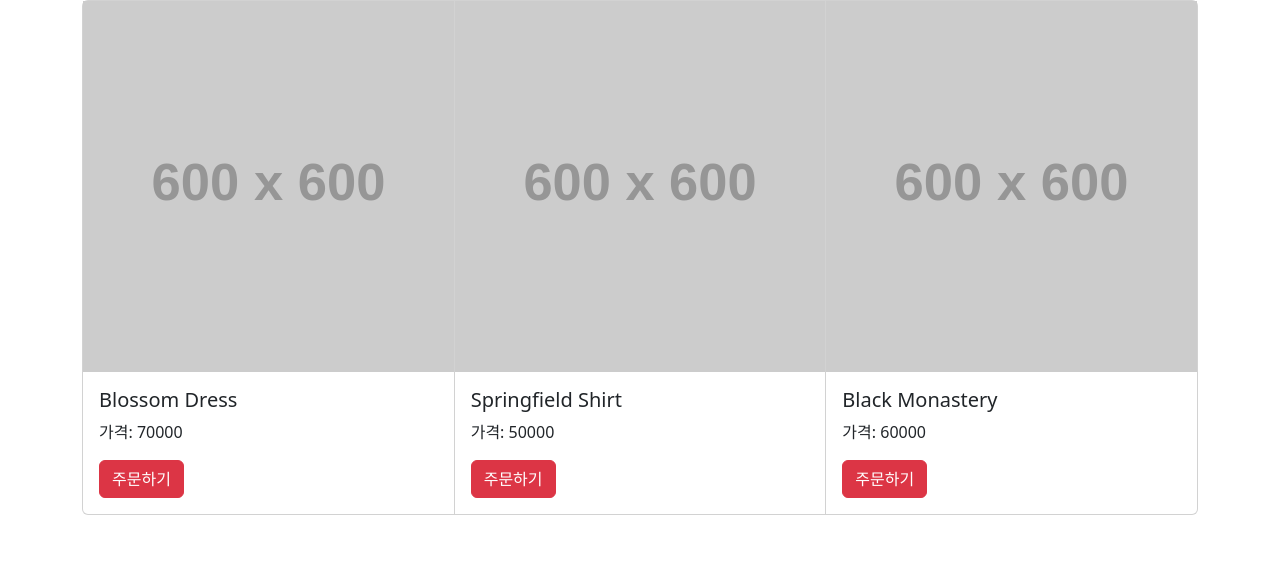
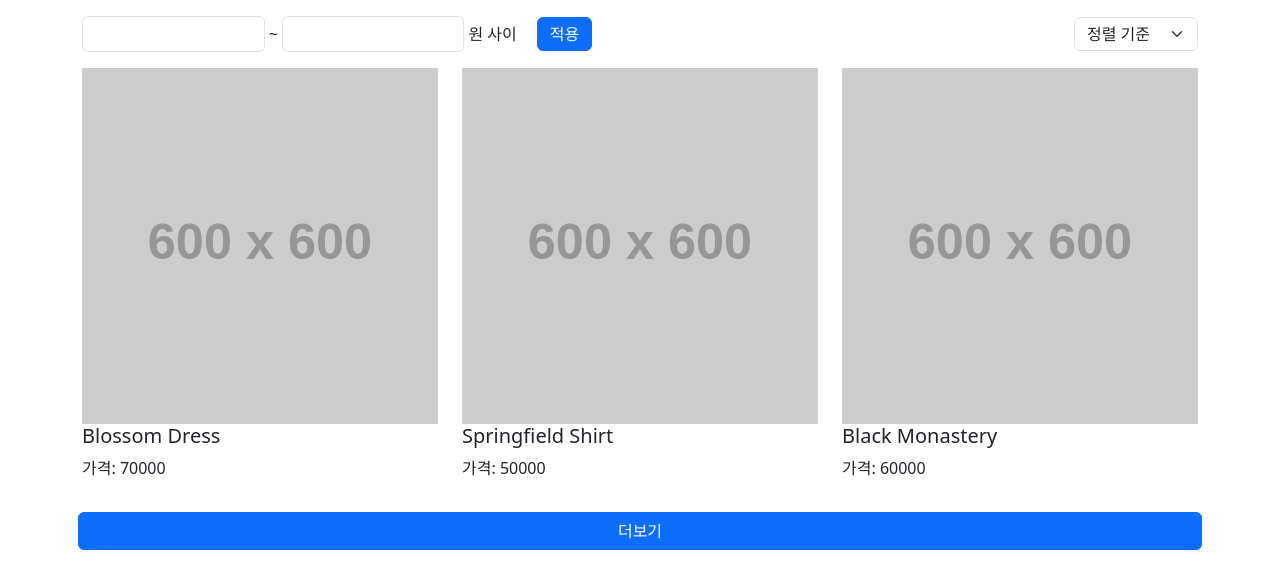
Before and after one commit to brighteast99/Basic-JavaScript, a plain HTML site: page practice/list.html in a window 1280 px wide. Drawn offline with nearby package versions, Linux system fonts and the light colour scheme; placeholder pictures from the web are drawn by us.

Commit message:
연습-ajax, array 조작

```diff
--- a/practice/list.html
+++ b/practice/list.html
@@ -20,30 +20,40 @@
     ></script>
   </head>
   <body>
-    <div class="card-group container">
-      <div class="card">
-        <img src="https://via.placeholder.com/600" />
-        <div class="card-body">
+    <div class="container">
+      <div class="row my-3 align-items-center gx-1">
+        <div class="col-2">
+          <input id="price-min" class="form-control h-25" />
+        </div>
+        <div class="col-auto">~</div>
+        <div class="col-2">
+          <input id="price-max" class="form-control h-25" />
+        </div>
+        <div class="col-auto">원 사이</div>
+        <div class="col-auto ms-3">
+          <button id="price-filter" class="btn btn-primary py-1">적용</button>
+        </div>
+        <div class="col"></div>
+
+        <div class="col-auto">
+          <select id="sortby" class="form-select py-1">
+            <option>정렬 기준</option>
+            <option value="name">사전순</option>
+            <option value="name-reverse">사전 역순</option>
+            <option value="price">가격낮은순</option>
+            <option value="price-reverse">가격높은순</option>
+          </select>
+        </div>
+      </div>
+      <div id="list" class="row my-3">
+        <div id="card-template" class="col-sm-4" style="display: none">
+          <img src="https://via.placeholder.com/600" class="w-100" />
           <h5>Card title</h5>
           <p>가격 : 70000</p>
-          <button class="btn btn-danger">주문하기</button>
         </div>
       </div>
-      <div class="card">
-        <img src="https://via.placeholder.com/600" />
-        <div class="card-body">
-          <h5>Card title</h5>
-          <p>가격 : 70000</p>
-          <button class="btn btn-danger">주문하기</button>
-        </div>
-      </div>
-      <div class="card">
-        <img src="https://via.placeholder.com/600" />
-        <div class="card-body">
-          <h5>Card title</h5>
-          <p>가격 : 70000</p>
-          <button class="btn btn-danger">주문하기</button>
-        </div>
+      <div class="row my-3 px-2">
+        <div id="load-more" class="btn btn-primary">더보기</div>
       </div>
     </div>
 
@@ -53,12 +63,64 @@
         { id: 1, price: 50000, title: "Springfield Shirt" },
         { id: 2, price: 60000, title: "Black Monastery" },
       ];
-      $(".card-body h5").map(
-        (i, target) => (target.innerHTML = products[i].title)
-      );
-      $(".card-body p").map(
-        (i, target) => (target.innerHTML = `가격: ${products[i].price}`)
-      );
+      const list = $("#list");
+      const card = $("#card-template");
+
+      appendItem(...products);
+
+      $("#load-more").click(() => {
+        if (products.length < 9)
+          $.get(
+            `https://codingapple1.github.io/js/more${products.length / 3}.json`
+          ).done((data) => {
+            products.push(...data);
+            appendItem(...data);
+            if (products.length == 9) $("#load-more").hide();
+          });
+      });
+
+      function appendItem(...items) {
+        items.forEach((item) => {
+          const copy = card.clone();
+          copy.find("h5").text(item.title);
+          copy.find("p").text(`가격: ${item.price}`);
+          list.append(copy.removeAttr("id").show());
+        });
+      }
+
+      $("#price-filter").click(() => {
+        const min = $("#price-min").val() || 0;
+        const max = $("#price-max").val() || Number.MAX_VALUE;
+
+        list.children().remove();
+        appendItem(
+          ...products.filter((item) => item.price >= min && item.price < max)
+        );
+      });
+
+      $("#sortby").change(function () {
+        list.children().remove();
+        switch (this.value) {
+          case "name":
+            appendItem(
+              ...products.toSorted((a, b) => a.title.localeCompare(b.title))
+            );
+            break;
+          case "name-reverse":
+            appendItem(
+              ...products.toSorted((a, b) => b.title.localeCompare(a.title))
+            );
+            break;
+          case "price":
+            appendItem(...products.toSorted((a, b) => a.price - b.price));
+            break;
+          case "price-reverse":
+            appendItem(...products.toSorted((a, b) => b.price - a.price));
+            break;
+          default:
+            appendItem(...products);
+        }
+      });
     </script>
     <!-- Bootstrap -->
     <script
```
